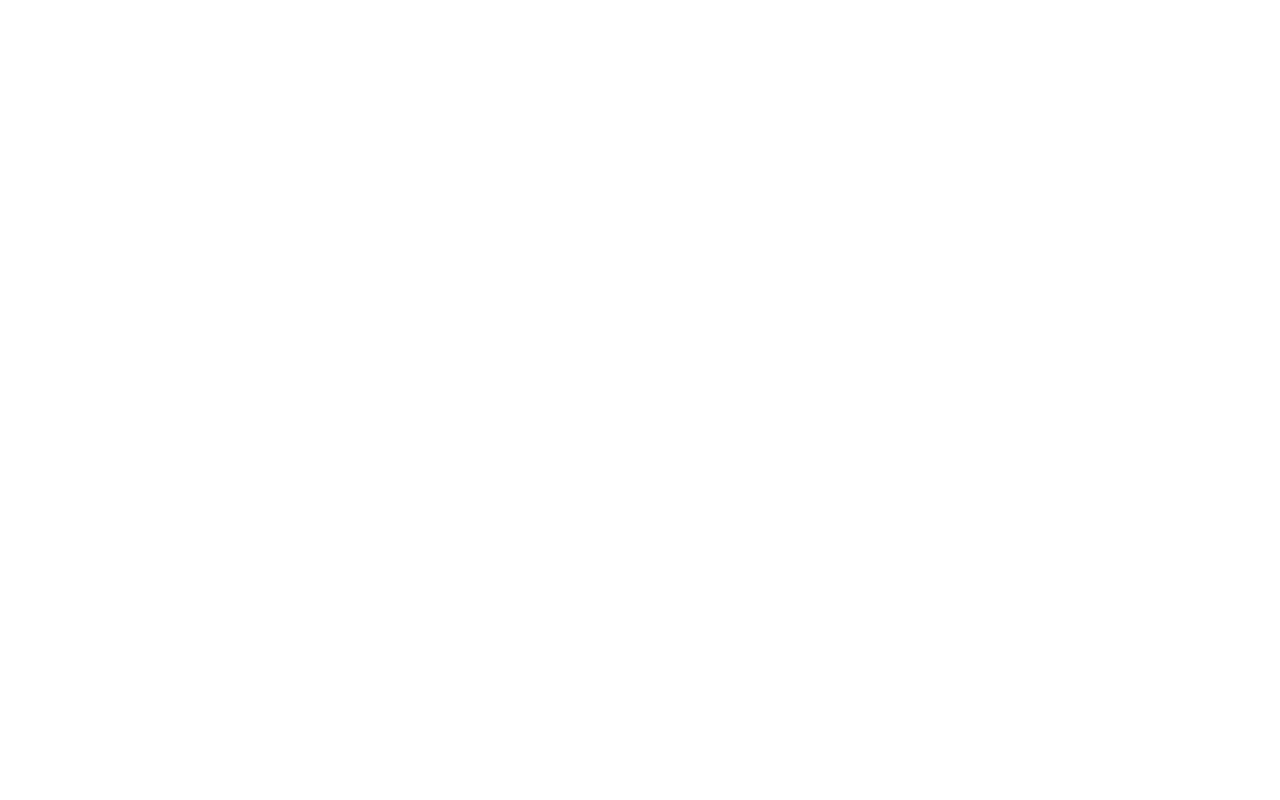
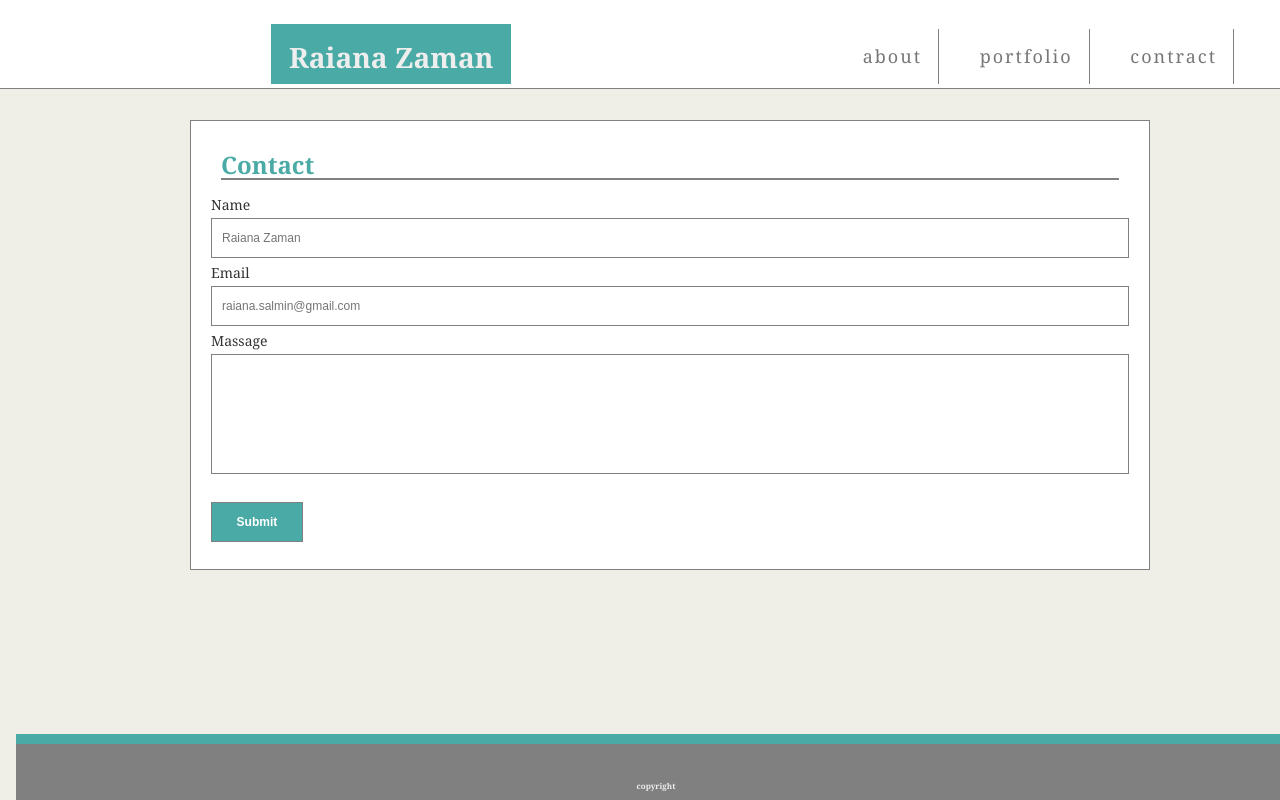
Before and after one commit to raianaz24/Basic-Portfolio, a plain HTML site: page contact.html in a window 1280 px wide. Drawn offline with Linux system fonts and the light colour scheme.

Commit message:
Contract

```diff
--- a/contact.html
+++ b/contact.html
@@ -0,0 +1,51 @@
+<!-- CSS Stylesheets with Relative Paths -->
+
+<!DOCTYPE html>
+<html lang="en-us">
+<head>
+  <meta charset="UTF-8">
+  <title>Raiana Zaman</title>
+  <link rel="stylesheet"  href="style.css">
+
+</head>
+
+
+<body>
+
+  <header>
+      <div class="nav-bar">
+    <h1>Raiana Zaman</h1>
+
+<ul class="menu">
+  <li><a id="about" href=""> about</a></li>
+  <li><a id="portfolio" href=""> portfolio</a></li>
+  <li><a id="contract" href=""> contract</a></li>
+</ul>
+
+
+</div>
+
+
+  <div class="container">
+
+    <section id="Contact">
+<h2>Contact</h2>
+<p1>
+      Name <br>
+      <input type="text" placeholder="Raiana Zaman" name="name"> <br>
+      Email<br>
+      <input type="text" placeholder="raiana.salmin@gmail.com" name="email"> <br>
+      Massage<br>
+      <input type="msg" placeholder="" name="massage"> <br>
+     <br> <input type="submit" value="Submit" name="Sub">
+
+    </p1>
+  </div>
+  <div>
+
+    <h3>copyright</h3>
+  </div>
+</header>
+</body>
+
+</html>
--- a/style.css
+++ b/style.css
@@ -9,10 +9,11 @@ Experiment with deleting lines of code from the CSS to see how it affects the we
 */
 *
 {
+    margin: 0;
+    padding: 0;
+    box-sizing: border-box;
 
- padding: 0px;
- margin: 0px;
-box-sizing: border-box;
+
 
 }
 header
@@ -89,7 +90,7 @@ h1 {
 
 .container {
   position: relative;
-  width: 960px;
+  width: 900px;
   margin: 0 auto;
   color: #333;
   top:120px;
@@ -125,6 +126,7 @@ h1 {
 body {
 
   width: 100%;
+  height: 80%;
   padding: 0;
   margin: 0;
   font-family: Georgia, "Times New Roman", Times, serif;
@@ -135,9 +137,13 @@ body {
 }
 
 
+
+
+
 #bio-image {
   float: left;
 }
+
 
 #bio-image {
   width: 200px;
@@ -153,7 +159,7 @@ h3{
   text-decoration: none;
   width: 100%;
 
-  position:absolute;
+  position:fixed;
   bottom: 0px;
 
     margin: 0px;
@@ -161,3 +167,41 @@ h3{
     padding-bottom: 28px;
     border-top: 10px solid#4aaaa5;
 }
+#Contact{
+  width: 960px;
+  height: 450px;
+  background-color: white;
+  padding: 20px;
+  position: fixed;
+  top:120px;
+ border: .5px solid gray;
+ margin: auto;
+}
+#Contact input{
+  width: 100%;
+  height:40px;
+  font-size: 12px;
+  border: .5px solid gray;
+  padding: 10px;
+
+}
+#Contact input[type="msg"]{
+  width: 100%;
+  height:120px;
+  font-size: 12px;
+  border: .5px solid gray;
+}
+#Contact input[type="submit"]{
+  width: 10%;
+  height:40px;
+  font-size: 12px;
+  border: .5px solid gray;
+  background-color: #4aaaa5;
+  color: white;
+  font-weight: bold;
+
+
+}
+p1{
+  font-size: 14px;
+}
```
